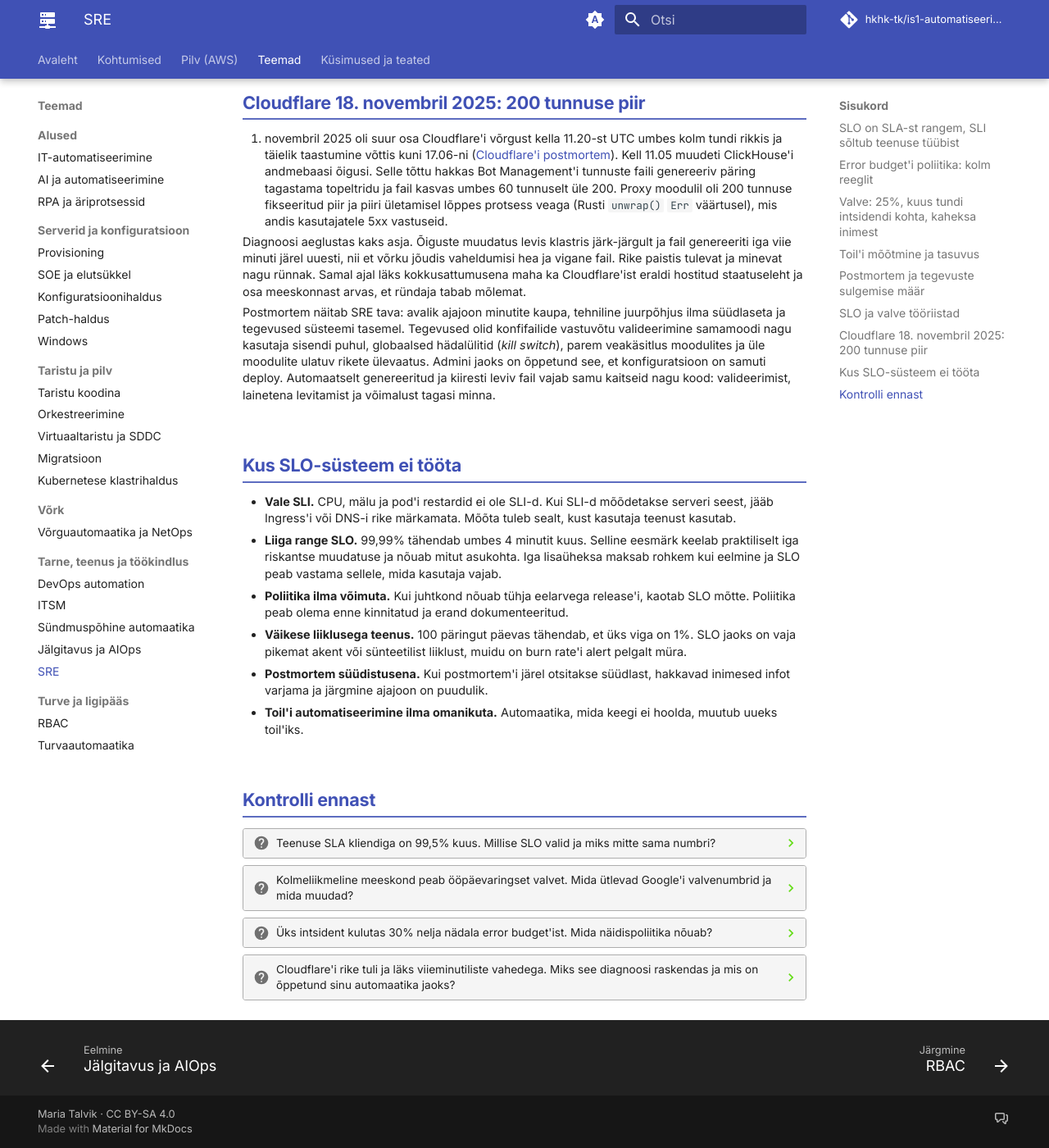
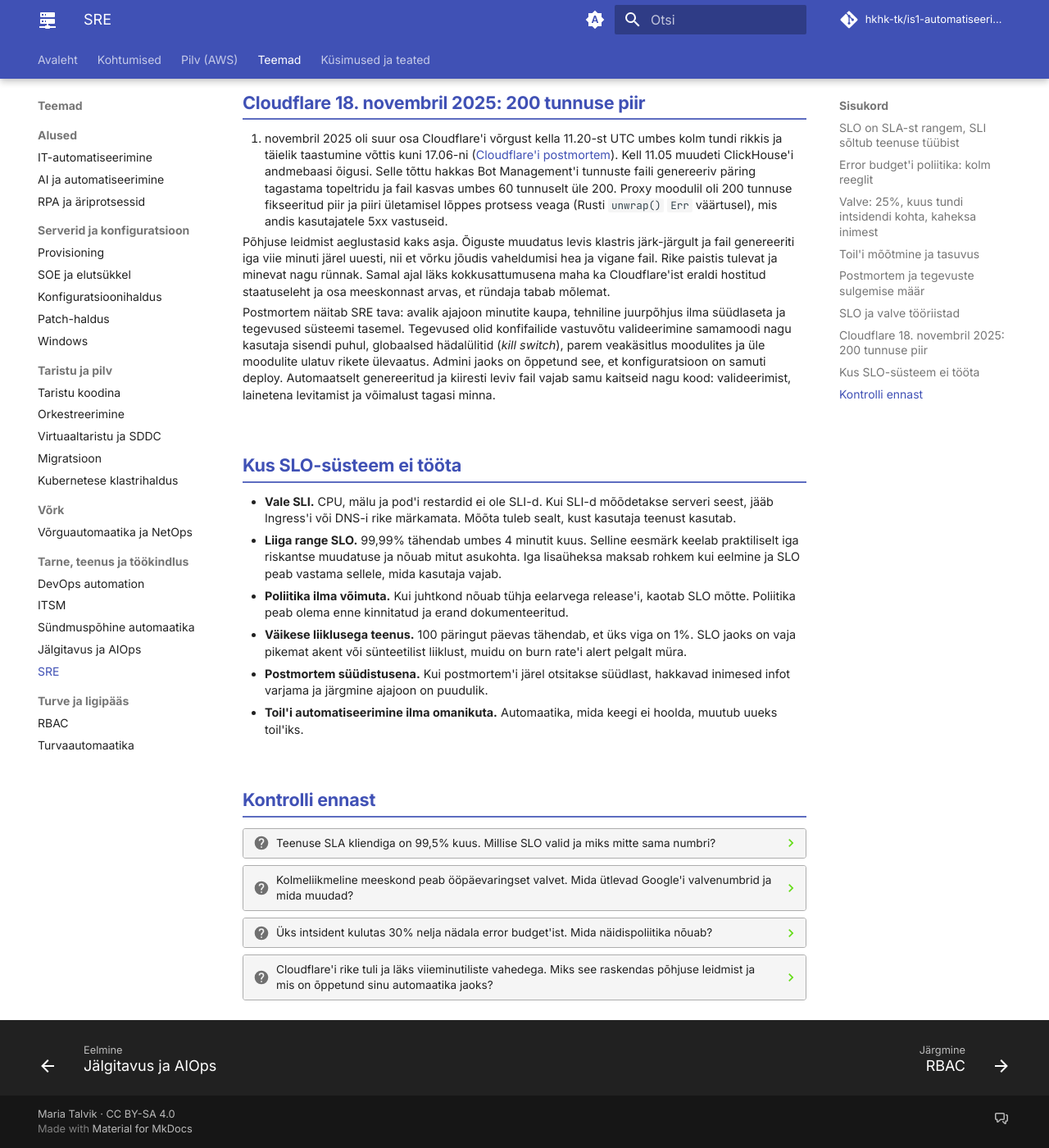
Before and after one commit to hkhk-tk/is1-automatiseerimine, an MkDocs documentation site: the page built from docs/teemad/sre.md, in a window 1280 px wide and 1400 px high, scrolled down 2351 px. Shown: the whole window at 82% size. Built offline with MkDocs 1.6.1 and Material for MkDocs 9.7.7, drawn with Linux system fonts in a browser that asks for light colours; comment, search, counter and statistics services are not loaded.

Commit message:
Materjal: „põhjuse otsimine“ sõna „diagnoos“ asemel

```diff
--- a/docs/teemad/sre.md
+++ b/docs/teemad/sre.md
@@ -58,7 +58,7 @@ Grafana OnCall'i avatud versioon läks hooldusrežiimi 2025. aasta märtsis ja a
 
 18. novembril 2025 oli suur osa Cloudflare'i võrgust kella 11.20-st UTC umbes kolm tundi rikkis ja täielik taastumine võttis kuni 17.06-ni ([Cloudflare'i postmortem](https://blog.cloudflare.com/18-november-2025-outage/)). Kell 11.05 muudeti ClickHouse'i andmebaasi õigusi. Selle tõttu hakkas Bot Management'i tunnuste faili genereeriv päring tagastama topeltridu ja fail kasvas umbes 60 tunnuselt üle 200. Proxy moodulil oli 200 tunnuse fikseeritud piir ja piiri ületamisel lõppes protsess veaga (Rusti `unwrap()` `Err` väärtusel), mis andis kasutajatele 5xx vastuseid.
 
-Diagnoosi aeglustas kaks asja. Õiguste muudatus levis klastris järk-järgult ja fail genereeriti iga viie minuti järel uuesti, nii et võrku jõudis vaheldumisi hea ja vigane fail. Rike paistis tulevat ja minevat nagu rünnak. Samal ajal läks kokkusattumusena maha ka Cloudflare'ist eraldi hostitud staatuseleht ja osa meeskonnast arvas, et ründaja tabab mõlemat.
+Põhjuse leidmist aeglustasid kaks asja. Õiguste muudatus levis klastris järk-järgult ja fail genereeriti iga viie minuti järel uuesti, nii et võrku jõudis vaheldumisi hea ja vigane fail. Rike paistis tulevat ja minevat nagu rünnak. Samal ajal läks kokkusattumusena maha ka Cloudflare'ist eraldi hostitud staatuseleht ja osa meeskonnast arvas, et ründaja tabab mõlemat.
 
 Postmortem näitab SRE tava: avalik ajajoon minutite kaupa, tehniline juurpõhjus ilma süüdlaseta ja tegevused süsteemi tasemel. Tegevused olid konfifailide vastuvõtu valideerimine samamoodi nagu kasutaja sisendi puhul, globaalsed hädalülitid (*kill switch*), parem veakäsitlus moodulites ja üle moodulite ulatuv rikete ülevaatus. Admini jaoks on õppetund see, et konfiguratsioon on samuti deploy. Automaatselt genereeritud ja kiiresti leviv fail vajab samu kaitseid nagu kood: valideerimist, lainetena levitamist ja võimalust tagasi minna.
 
@@ -82,5 +82,5 @@ Postmortem näitab SRE tava: avalik ajajoon minutite kaupa, tehniline juurpõhju
 ??? question "Üks intsident kulutas 30% nelja nädala error budget'ist. Mida näidispoliitika nõuab?"
     Üle 20% kulutanud intsident vajab postmortem'i, milles on vähemalt üks P0 tegevus juurpõhjuse vastu. Kui kogu eelarve on nelja nädala aknas ületatud, peatatakse muudatused peale P0 ja turvaparanduste, kuni teenus on taas SLO piires.
 
-??? question "Cloudflare'i rike tuli ja läks viieminutiliste vahedega. Miks see diagnoosi raskendas ja mis on õppetund sinu automaatika jaoks?"
+??? question "Cloudflare'i rike tuli ja läks viieminutiliste vahedega. Miks see raskendas põhjuse leidmist ja mis on õppetund sinu automaatika jaoks?"
     Vahelduv rike näeb välja nagu väline rünnak või ülekoormus, mitte nagu deploy, ja tähelepanu läheb valesse kohta. Põhjus oli automaatselt genereeritud konfifail, mida levitati kogu võrku ilma valideerimata. Õppetund: genereeritud konfiguratsioon on samuti deploy ja vajab vastuvõtul valideerimist, lainetena levitamist ja hädalülitit.
```
Also changed, not shown: docs/k03/lab.md (+1 -1 lines), docs/k06/lab-7-neli-punast.md (+1 -1 lines), docs/k07/lab-5-neli-riket.md (+1 -1 lines), docs/k07/lab.md (+1 -1 lines), docs/teemad/rbac.md (+1 -1 lines).
